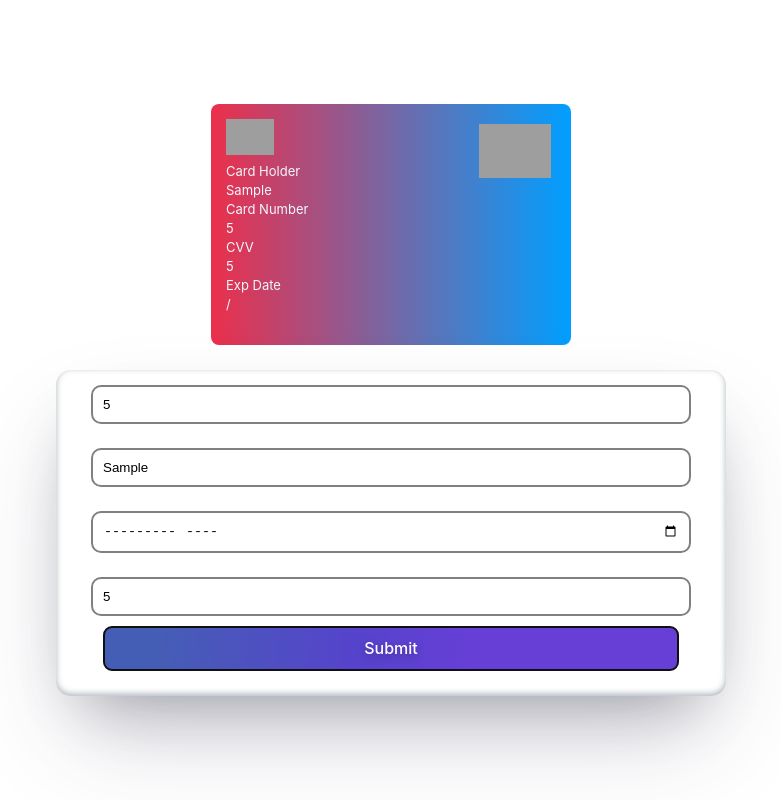
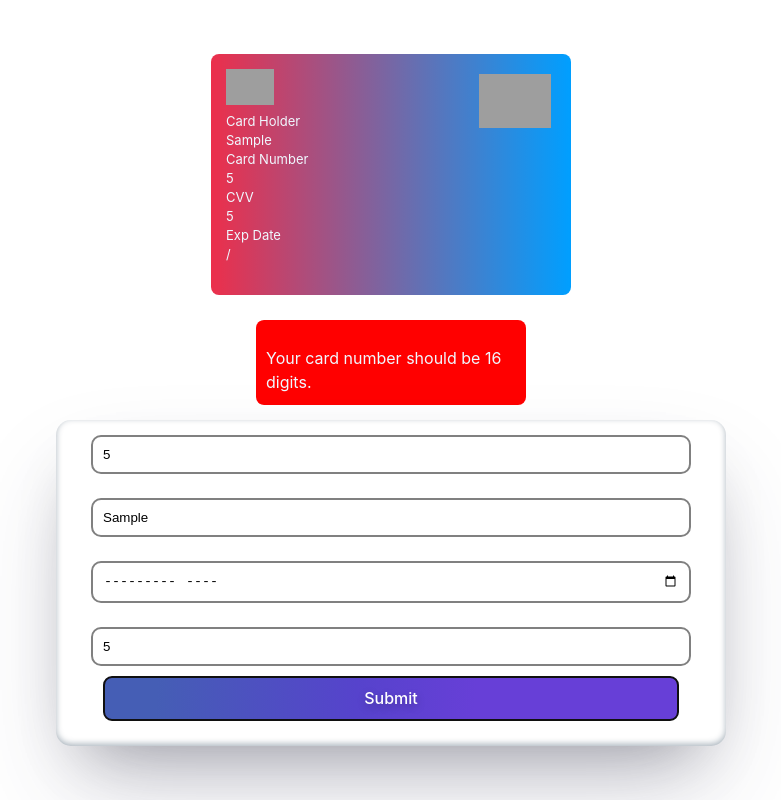
Before and after one commit to NiphoMathibela/DSW-Assignment-Q1, a React (Vite) app: page / in a window 1280 px wide. Both pictures are taken after typing "5", "Sample", "5" into the empty fields and a click on the button "Submit". Shown: the whole page, without its empty margins (249-1030 px from the left). Built offline with nearby package versions, Linux system fonts and the light colour scheme; grey boxes are pictures that could not be loaded.

Commit message:
4 files modified, 1 added

```diff
--- a/src/App.jsx
+++ b/src/App.jsx
@@ -2,6 +2,7 @@ import { useState } from 'react'
 import './App.css'
 import Form from "./assets/Form";
 import Card from "./assets/Card";
+import Notification from "./assets/Notification";
 
 
 function App() {
@@ -9,6 +10,8 @@ function App() {
   const [cardHolder, setCardHolder] = useState("");
   const [month, setMonth] = useState("");
   const [cvv, setCvv] = useState();
+  const [error, setError] = useState(false);
+  const [message, setMessage] = useState("");
 
   const handleCardNum = (e) => {
     setCardNum(e.target.value);
@@ -44,35 +47,56 @@ function App() {
     const currentMonth = new Date().getMonth() + 1;
     console.log(currentMonth);
 
-    if(cardNum.match(cardReg)){
+    if(cardNum.length < 16 || cardNum.lenth > 16){
+      setMessage("Your card number should be 16 digits.")
+      return;
       console.log("Actual card");
+    } else if(cardHolder == null || cardHolder == ""){
+      setMessage("Enter your name.")
+    } else if(month.length > 7 || month.length < 7){
+      setMessage("Enter a valid expiration date")
+    } else if(cvv.length < 3 || cvv.length > 3){
+      setMessage("Enter a valid CVV number, it should be 3 digits.")
+      return;
+    } else if(currentYear == expYear){
+      setMessage("Your card is nearly expired")
+      return;
     } else{
-      console.log("not a card");
+      console.log("All good!")
     }
 
-    if(cardHolder == null || cardHolder == ""){
-      console.log("enter a name");
-    } else{
-      console.log("name captured");
-    }
 
-    if(month.length > 7 || month.lenght < 7){
-      console.log("not valid date");
-    } else{
-      console.log("valid date");
-    }
+    // if(cardHolder == null || cardHolder == ""){
+    //   setError(true);
+    //   console.log("enter a name");
+    // } else{
+    //   console.log("name captured");
+    // }
 
-    if(cvv.length != 3){
-      console.log("invalid cvv");
-    } else{
-      console.log("valid cvv");
-    }
+    // if(month.length > 7 || month.length < 7){
+    //   setError(true);
+    //   console.log("not valid date");
+    // } else{
+    //   console.log("valid date");
+    // }
 
-    if(currentMonth == expMonth && currentYear == expYear){
-      console.log("Nearly expired");
-    } else{
-      console.log("youre good");
-    }
+    // if(cvv.length != 3){
+    //   setError(true);
+    //   console.log("invalid cvv");
+    // } else{
+    //   console.log("valid cvv");
+    // }
+
+    // if(currentYear == expYear){
+    //   setError(true);
+    //   console.log("Nearly expired");
+    // } else{
+    //   console.log("youre good");
+    // }
+
+    // if(error == true){
+    //   setMessage("Please fill in correct detaials, your card number should be 16 digits, your name must be filled in, your CVV number should only be 3 dgits and insert a valid date.");
+    // }
   }
 
   return (
@@ -84,6 +108,9 @@ function App() {
         // expMonth= {expMonth}
         // expYear= {expYear}
       />
+
+      {message && <Notification message= {message}/>}
+
       <Form handleCardNum = {handleCardNum}
       handleSubmit = {handleSubmit}
       handleCardHolder= {handleCardHolder}
--- a/src/assets/Card.css
+++ b/src/assets/Card.css
@@ -20,7 +20,8 @@
   width: 3.0rem;
 }
 
-#cardNum{
+.cardNum{
   width: 80%;
   text-align: center;
+  color: #ec2F4B;
 }
--- a/src/assets/Card.jsx
+++ b/src/assets/Card.jsx
@@ -14,7 +14,7 @@ const Card = (props) => {
         <p>{props.cardHolder}</p>
       </div>
 
-      <div htmlId= "cardNum">
+      <div htmlid= "cardNum">
         <p>Card Number</p>
         <p>{props.cardNum}</p>
       </div>
@@ -23,7 +23,7 @@ const Card = (props) => {
         <p>CVV</p>
         <p>{props.cvv}</p>
 
-        <p htmlId= "expDate">Exp Date</p>
+        <p className= "expDate">Exp Date</p>
         <p>{props.expMonth}/{props.expYear}</p>
       </div>
 
--- /dev/null
+++ b/src/assets/Notification.css
@@ -0,0 +1,9 @@
+.notification{
+  background-color: red;
+  width: 250px;
+  height: 65px;
+  margin: 0 auto 15px;
+  border-radius: 8px;
+  color: aliceblue;
+  padding: 10px;
+}
--- a/src/assets/Notification.jsx
+++ b/src/assets/Notification.jsx
@@ -1,9 +1,9 @@
-import React from "resct";
+import React from "react";
+import "./Notification.css";
 
 const Notification = (props) => {
   return(
-    <div classNme= "notification">
-      <h3>{props.popUpHead}</h3>
+    <div className= "notification">
       <p>{props.message}</p>
     </div>
   )
```
